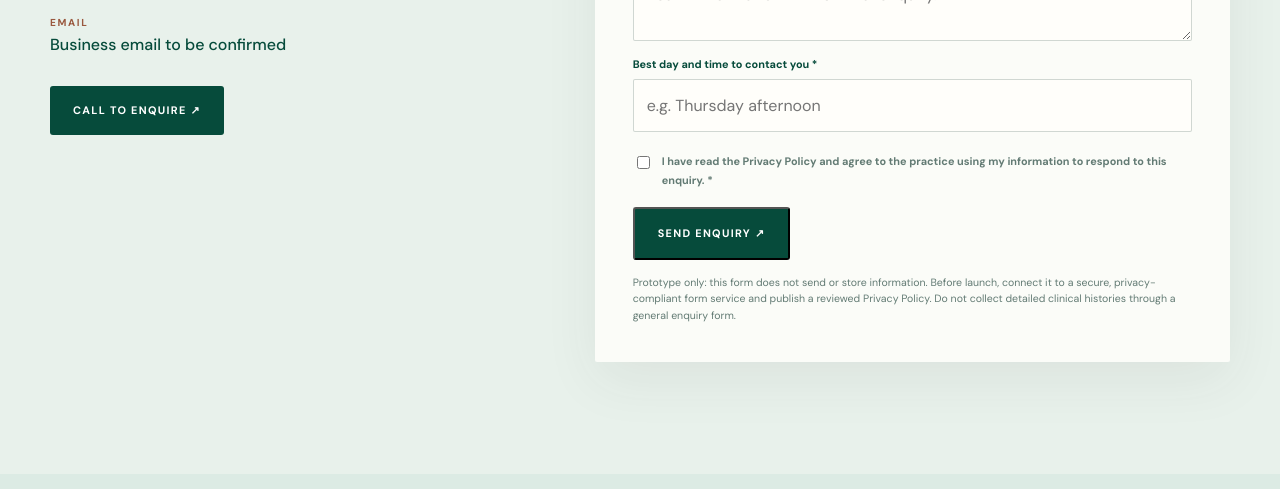
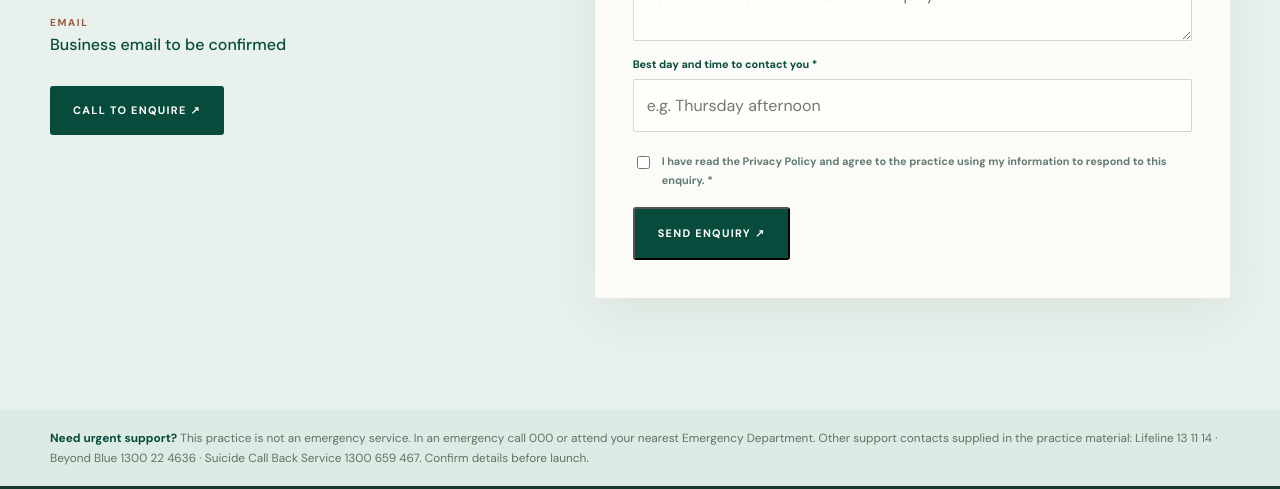
Before and after one commit to bijayajb/stillwaters, a plain HTML site: page index.html in a window 1280 px wide. Shown: the part 6413-6902 px from the top of the page. Drawn offline with nearby package versions, Linux system fonts and the light colour scheme.

Commit message:
Remove form disclaimer from index.html
Removed disclaimer about the form not sending or storing information.

```diff
--- a/index.html
+++ b/index.html
@@ -339,7 +339,6 @@
           </label>
 
           <button class="btn btn-forest" type="submit">Send enquiry ↗</button>
-          <p class="form-disclaimer">Prototype only: this form does not send or store information. Before launch, connect it to a secure, privacy-compliant form service and publish a reviewed Privacy Policy. Do not collect detailed clinical histories through a general enquiry form.</p>
         </form>
       </div>
     </section>
```
